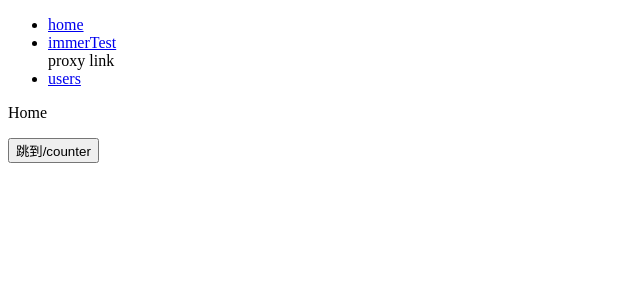
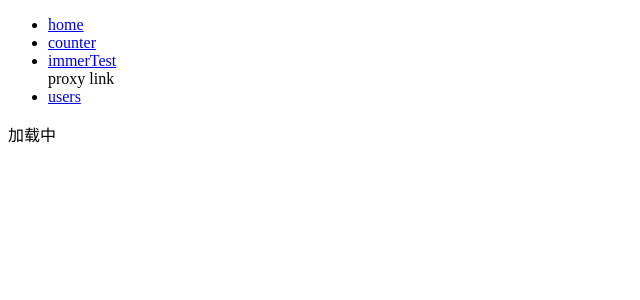
Before and after one commit to NEmperor/react-sky-ui, a React app: page /counter in a window 1280 px wide. Shown: the top 300 px of the page, without its empty margins (0-640 px from the left). Built offline with nearby package versions, Linux system fonts and the light colour scheme.

Commit message:
add loading

```diff
--- a/config/webpack.base.js
+++ b/config/webpack.base.js
@@ -9,7 +9,7 @@ module.exports = {
 		main: './src/index.js'
     },
     output: {
-		filename: 'bundle.js',
+		filename: '[name].js',
 		path: path.resolve(__dirname, '../dist')
 	},
 	module: {
--- a/config/webpack.dev.js
+++ b/config/webpack.dev.js
@@ -1,6 +1,8 @@
 const path = require('path')
 const { smart } = require('webpack-merge');
 const base = require('./webpack.base');
+const BundleAnalyzerPlugin = require('webpack-bundle-analyzer').BundleAnalyzerPlugin;
+
 module.exports = smart(base, {
     mode: 'development',
     devServer:{
@@ -18,6 +20,7 @@ module.exports = smart(base, {
             disableDotRule: true
         }
     },
-    devtool: 'inline-source-map'
+    devtool: 'inline-source-map',
+    plugins:[new BundleAnalyzerPlugin()]
 });
 console.log(process.env.NODE_ENV)
--- a/package.json
+++ b/package.json
@@ -66,6 +66,7 @@
     "typescript": "^3.8.3",
     "url-loader": "^4.1.0",
     "webpack": "^4.42.0",
+    "webpack-bundle-analyzer": "^3.8.0",
     "webpack-cli": "^3.3.11",
     "webpack-dev-server": "^3.11.0",
     "webpack-merge": "^4.2.2"
--- /dev/null
+++ b/src/dva-loading.js
@@ -0,0 +1,70 @@
+const SHOW = '@@DVA_LOADING/SHOW';//当执行saga之前派发的动作
+const HIDE = '@@DVA_LOADING/HIDE';//当saga执行结束之后派发的动作
+const NAMESPACE = 'loading';//命名空间 { }
+export default function createLoading(options) {
+    let initialState = {
+        global: false,
+        models: {},
+        effects: {}
+    }
+    const extraReducers = {
+        [NAMESPACE](state = initialState, { type, payload }) {
+            let { namespace, actionType } = payload || {};
+            switch (type) {
+                case SHOW:
+                    return {
+                        ...state,
+                        global: true,
+                        models: {
+                            ...state.models, [namespace]: true
+                        },
+                        effects: {
+                            ...state.effects,
+                            [actionType]: true
+                        }
+                    }
+                case HIDE: {
+                    let effects = { ...state.effects, [actionType]: false };
+                    //effects={counter1/asyncAdd:true,counter2/asyncMinus:false}
+                    let models = {
+                        ...state.models,
+                        [namespace]: Object.keys(effects).some(actionType => {
+                            const _namespace = actionType.split('/')[0];// counter1/asyncAdd
+                            if (_namespace !== namespace) {
+                                return false;
+                            }
+                            return effects[actionType];
+                        })
+                    }
+                    const global = Object.keys(models).some(namespace => {
+                        return models[namespace];
+                    });
+                    return {
+                        effects,
+                        models,
+                        global
+                    }
+                }
+                default:
+                    return state;
+            }
+        }
+    }
+
+    //saga effect  sagaEffect put派发动作  model代表当前模型 actionType代表动作类型
+    function onEffect(effect, { put }, model, actionType) {
+        const { namespace } = model;//counter
+        return function* (...args) {
+            try {
+                yield put({ type: SHOW, payload: { namespace, actionType } });
+                yield effect(...args);
+            } finally {
+                yield put({ type: HIDE, payload: { namespace, actionType } });
+            }
+        }
+    }
+    return {
+        onEffect,
+        extraReducers //{loading:function(){}}
+    }
+}
--- a/src/index.js
+++ b/src/index.js
@@ -1,9 +1,10 @@
 import React from 'react';
 import { createBrowserHistory } from 'history';
 import ProxyLink from '@/components/ProxyLink'
+import routes from '@/router'
 import dva, { connect } from './dva';
+import createLoading from './dva-loading';
 import { Router, Route, Link, routerRedux } from './dva/router';
-// import createLoading from './dva-loading';
 import dynamic from './dva/dynamic';
 import { delay } from './utils';
 
@@ -28,7 +29,7 @@ const app = dva({
 });
 //use 就是使用插件或者说钩子
 //app.use({ onAction: createLogger() });
-// app.use(createLoading());
+app.use(createLoading());
 
 app.use({
     //当状态发生变化之后会执行监听函数
@@ -37,53 +38,39 @@ app.use({
     }
 });
 
-app.model({
-    namespace: 'counter',
-    state: { number: 0 },
-    reducers: {
-        add(state) {// "counter/add"
-            return { number: state.number + 1 };
-            /*  return produce(state, draftState => {
-                 draftState.number += 1;
-             }); */
+// app.model({
+//     namespace: 'counter',
+//     state: { number: 0 },
+//     reducers: {
+//         add(state) {// "counter/add"
+//             return { number: state.number + 1 };
+//             /*  return produce(state, draftState => {
+//                  draftState.number += 1;
+//              }); */
 
-            console.log(state)
-        },
-        minus(state) {// "counter/add"
-            return { number: state.number - 1 };
-        }
-    },
-    effects: {
-        *asyncAdd(action, { put }) {
-            yield delay(3000);
-            throw new Error('我是Counter asyncAdd的错误');
-            yield put({ type: 'add' });
-        }
-    },
-    subscriptions: {
-        changeTitle({ history, dispatch }, done) {
-            history.listen(({ pathname }) => {
-                document.title = pathname;
-            });
-            //done('我是subscriptions changeTitle changeTitle错误');
-        }
-    }
-});
-function Counter(props) {
-    return (
-        <div>
-            <p>{props.loading ? <span>执行中</span> : props.number}</p>
-            <button onClick={() => props.dispatch({ type: "counter/add" })}>加1</button>
-            <button disabled={props.loading} onClick={() => props.dispatch({ type: "counter/asyncAdd" })}>异步+</button>
-        </div>
-    )
-}
-const ConnectedCounter = connect(
-    (state) => ({
-        ...state.counter,
-        // loading: state.loading.models.counter
-    })
-)(Counter);
+//             console.log(state)
+//         },
+//         minus(state) {// "counter/add"
+//             return { number: state.number - 1 };
+//         }
+//     },
+//     effects: {
+//         *asyncAdd(action, { put }) {
+//             yield delay(3000);
+//             // throw new Error('我是Counter asyncAdd的错误');
+//             yield put({ type: 'add' });
+//         }
+//     },
+//     subscriptions: {
+//         changeTitle({ history, dispatch }, done) {
+//             history.listen(({ pathname }) => {
+//                 document.title = pathname;
+//             });
+//             //done('我是subscriptions changeTitle changeTitle错误');
+//         }
+//     }
+// });
+
 const Home = (props) => (
     <div>
         <p>Home</p>
@@ -93,28 +80,39 @@ const Home = (props) => (
 const ConnectedHome = connect(
     (state) => state
 )(Home);
-const ImmerTest = dynamic({
-    app,
-    models: () => [import(/* webpackChunkName: "ImmerTest" */'./pages/ImmerTest/model.js')],
-    component: () => import(/* webpackChunkName: "ImmerTest" */'./pages/ImmerTest')
-});
+// const ImmerTest = dynamic({
+//     app,
+//     models: () => [import(/* webpackChunkName: "ImmerTest" */'./pages/ImmerTest/model.js')],
+//     component: () => import(/* webpackChunkName: "ImmerTest" */'./pages/ImmerTest')
+// });
 
-const UsersPage = dynamic({
-    app,
-    models: () => [import(/* webpackChunkName: "users" */'./models/users')],
-    component: () => import(/* webpackChunkName: "users" */'./pages/User')
-});
+// const UsersPage = dynamic({
+//     app,
+//     models: () => [import(/* webpackChunkName: "users" */'./models/users')],
+//     component: () => import(/* webpackChunkName: "users" */'./pages/User')
+// });
 
 app.router(({ history, app }) => {
+
+    const renderAsyncRoute = (routes) => {
+        return routes.map((route)=> {
+            const models = route.models ? () => [import(`./pages/${route.component}/model`)]: ()=>[]
+            const component = dynamic({
+                app,
+                models,
+                component: () => import(`./pages/${route.component}`)
+            });
+            // const component = LazyLoad(()=>import(`./pages/${route.component}`)) ;
+            return <Route key={route.key} exact path={route.path} component={component} />
+        } )
+    }
+
     return (
-            <ConnectedRouter getUserConfirmation={(message, callback) => {
-                // this is the default behavior
-                console.log("qwert")
-                // callback(allowTransition);
-              }} history={history}>
+            <ConnectedRouter history={history}>
                 <>
                     <ul>
                         <li><Link to="/">home</Link></li>
+                        <li><Link to="/counter">counter</Link></li>
                         <li><Link to="/immerTest">immerTest</Link></li>
                         <ProxyLink
                             proxyable
@@ -127,11 +125,11 @@ app.router(({ history, app }) => {
                         </ProxyLink>
                         <li><Link to="/users">users</Link></li>
                     </ul>
-                    <Route path="/" exact component={ConnectedHome} />
+                    {/* <Route path="/" exact component={ConnectedHome} />
                     <Route path="/counter" component={ConnectedCounter} />
                     <Route path="/immerTest" component={ImmerTest} />
-                    <Route path="/users" component={UsersPage} />
-
+                    <Route path="/users" component={UsersPage} /> */}
+                    {renderAsyncRoute(routes)}
                 </>
             </ConnectedRouter>
     )
--- /dev/null
+++ b/src/pages/Counter/model.js
@@ -0,0 +1,34 @@
+import { delay } from '@/utils';
+
+export default {
+    namespace: 'counter',
+    state: { number: 0 },
+    reducers: {
+        add(state) {// "counter/add"
+            return { number: state.number + 1 };
+            /*  return produce(state, draftState => {
+                 draftState.number += 1;
+             }); */
+
+            console.log(state)
+        },
+        minus(state) {// "counter/add"
+            return { number: state.number - 1 };
+        }
+    },
+    effects: {
+        *asyncAdd(action, { put }) {
+            yield delay(3000);
+            // throw new Error('我是Counter asyncAdd的错误');
+            yield put({ type: 'add' });
+        }
+    },
+    subscriptions: {
+        changeTitle({ history, dispatch }, done) {
+            history.listen(({ pathname }) => {
+                document.title = pathname;
+            });
+            //done('我是subscriptions changeTitle changeTitle错误');
+        }
+    }
+}
--- a/src/router/index.js
+++ b/src/router/index.js
@@ -9,7 +9,8 @@ const router = [
         path: '/counter',
         key:'counter',
         name:'计时器',
-        component: 'Counter'
+        component: 'Counter',
+        models: true
     }
 ]
 
```
Also changed, not shown: src/pages/Counter/index.js (+16 -4 lines), 1 other file (tests, documents, lock files or other folders).
